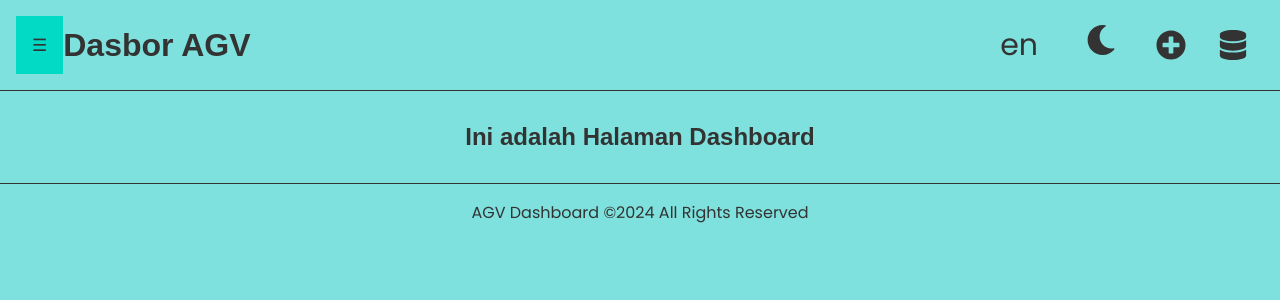
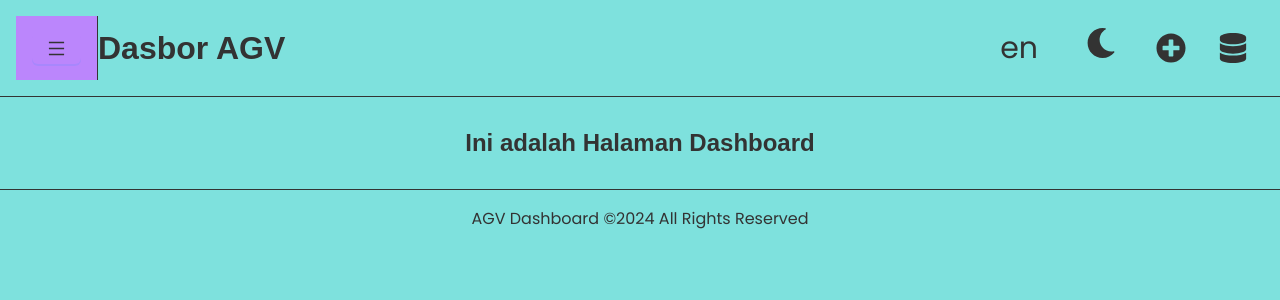
Before and after one commit to Jessicasgc/react-agv-dashboard, a React (Vite) app: page / in a window 1280 px wide. Shown: the top 300 px of the page. Built offline with nearby package versions, Linux system fonts and the light colour scheme; no server answers; a web font is replaced by a local one.

Commit message:
Repair again

```diff
--- a/src/components/NavSlide.jsx
+++ b/src/components/NavSlide.jsx
@@ -1,29 +1,40 @@
 import React, { useState } from 'react';
 import { LocaleConsumer } from '../contexts/LocaleContext';
 import { Link } from 'react-router-dom';
+import { Drawer, Button, Divider, Menu } from 'antd';
+import { MenuOutlined, DashboardOutlined, AppstoreOutlined, ScheduleOutlined } from '@ant-design/icons';
+const { Item } = Menu;
+function NavSlide(){
+    const [visible, setVisible] = useState(false);
 
-function NavSlide(){
-    const [isOpen, setIsOpen] = useState(false);
+  const showDrawer = () => {
+    setVisible(true);
+  };
 
-    const toggleNav = () => {
-      setIsOpen(!isOpen);
-    };
+  const onClose = () => {
+    setVisible(false);
+  };
     return (
         <LocaleConsumer>
             {() => {
                 return (
-             <div>
-                 <button className="toggle-button" onClick={toggleNav}>
-                            &#9776; {/* Unicode for hamburger icon */}
-                        </button>
-                    <nav className={`slide-navigation ${isOpen ? 'open' : ''}`}>
-
-                        <ul>
-                            <li><Link to='/'>Dashboard</Link></li>
-                            <li><Link to='/item'>Item</Link></li>
-                            <li><Link to='/task'>Task</Link></li>
-                        </ul>
-                        </nav>
+             <div className='nav-drawer'>
+                 <Button className="burger-button" type="primary" onClick={showDrawer}>
+                          <MenuOutlined />
+                        </Button>
+                        <Drawer
+        title="Navigation"
+        placement="left"
+        closable={false}
+        onClose={onClose}
+        visible={visible}
+      >
+                   <Menu mode="inline" className='menu-nav'>
+                <Item key="1" icon={<DashboardOutlined />}><Link to='/'>Dashboard</Link></Item>
+                <Item key="2" icon={<AppstoreOutlined />}><Link to='/item'>Item</Link></Item>
+                <Item key="3" icon={<ScheduleOutlined />}><Link to='/task'>Task</Link></Item>
+              </Menu>
+                        </Drawer>
              </div>
 
 
--- a/src/components/Task/AddTask.jsx
+++ b/src/components/Task/AddTask.jsx
@@ -36,9 +36,9 @@ function AddTask() {
     };
 
     return (
-        <form className='add-task_input' onSubmit={onSubmitHandler}>
+        <form className='task_input' onSubmit={onSubmitHandler}>
             <select
-                className='add-task_dropdown'
+                className='task_dropdown'
                 name='id_station_output'
                 value={formData.id_station_output}
                 onChange={onInputChange}
@@ -53,7 +53,7 @@ function AddTask() {
             </select>
 
             <select
-                className='add-task_dropdown'
+                className='task_dropdown'
                 name='id_station_input'
                 value={formData.id_station_input}
                 onChange={onInputChange}
@@ -69,7 +69,7 @@ function AddTask() {
 
             {/* Dropdown for Item */}
             <select
-                className='add-task_dropdown'
+                className='task_dropdown'
                 name='id_item'
                 value={formData.id_item}
                 onChange={onInputChange}
@@ -83,7 +83,7 @@ function AddTask() {
                 ))}
             </select>
 
-            <div className='add-task_action'>
+            <div className='task_action'>
                 <button className='action' type='submit'>
                     Add Task
                 </button>
--- a/src/components/Task/EditTask.jsx
+++ b/src/components/Task/EditTask.jsx
@@ -6,7 +6,7 @@ import useItems from '../../custom_hooks/GET_HOOKS/useItems';
 function EditTask({ id, editTaskById }) {
     const { stations } = useStations();
     const { items } = useItems();
-
+    console.log(id);
     const [formData, setFormData] = React.useState({
         id_station_input: '',
         id_station_output: '',
@@ -44,7 +44,7 @@ function EditTask({ id, editTaskById }) {
                 {/* Map over the stations array to populate the dropdown options */}
                 {stations.map(station => (
                     <option key={station.id} value={station.id}>
-                        {station.station_code}
+                        {station.station_name}
                     </option>
                 ))}
             </select>
@@ -59,7 +59,7 @@ function EditTask({ id, editTaskById }) {
                 {/* Map over the stations array to populate the dropdown options */}
                 {stations.map(station => (
                     <option key={station.id} value={station.id}>
-                        {station.station_code}
+                        {station.station_name}
                     </option>
                 ))}
             </select>
@@ -75,7 +75,7 @@ function EditTask({ id, editTaskById }) {
                 {/* Map over the items array to populate the dropdown options */}
                 {items.map(item => (
                     <option key={item.id} value={item.id}>
-                        {item.code}
+                        {item.item_code}
                     </option>
                 ))}
             </select>
@@ -91,7 +91,7 @@ function EditTask({ id, editTaskById }) {
 
 EditTask.propTypes = {
     editTaskById: PropTypes.func.isRequired,
-    id: PropTypes.string.isRequired,
+    id: PropTypes.number.isRequired,
 };
 
 export default EditTask;
--- a/src/components/Task/EditTaskButton.jsx
+++ b/src/components/Task/EditTaskButton.jsx
@@ -17,7 +17,8 @@ function EditTaskButton({ id }) {
     };
 
     function onEditTaskHandler({ id, id_station_input, id_station_output, id_item}){
-      editTaskById({ id, id_station_input, id_station_output, id_item});
+      editTaskById( id, {id_station_input, id_station_output, id_item});
+
       setVisible(false);
     }
     return (
@@ -40,7 +41,7 @@ function EditTaskButton({ id }) {
   }
 
   EditTaskButton.propTypes = {
-    id: PropTypes.string.isRequired,
+    id: PropTypes.number.isRequired,
   }
 
   export default EditTaskButton;
--- a/src/components/Task/Task.jsx
+++ b/src/components/Task/Task.jsx
@@ -24,11 +24,11 @@ function Task({id, task_name, task_code, task_status, id_agv, start_time, end_ti
     );
 }
 Task.propTypes= {
-    id: PropTypes.string.isRequired,
+    id: PropTypes.number.isRequired,
     task_name: PropTypes.string.isRequired,
     task_code: PropTypes.string.isRequired,
     task_status: PropTypes.string.isRequired,
-    id_agv: PropTypes.string.isRequired,
+    id_agv: PropTypes.number,
     start_time: PropTypes.string,
     end_time: PropTypes.string,
     created_at: PropTypes.string.isRequired,
--- a/src/components/Task/TaskBody.jsx
+++ b/src/components/Task/TaskBody.jsx
@@ -29,11 +29,11 @@ function TaskBody({id, task_name, task_code, task_status, id_agv, start_time, en
 }
 
 TaskBody.propTypes = {
-   id: propTypes.string.isRequired,
+   id: propTypes.number.isRequired,
    task_name: propTypes.string.isRequired,
    task_code: propTypes.string.isRequired,
    task_status: propTypes.string.isRequired,
-   id_agv: propTypes.string.isRequired,
+   id_agv: propTypes.number,
    start_time: propTypes.string,
    end_time: propTypes.string,
    created_at: propTypes.string.isRequired,
--- a/src/styles/style.css
+++ b/src/styles/style.css
@@ -179,7 +179,24 @@
   transform: translateX(0);
 }
 
-.toggle-button {
+.menu-nav{
+  display: flex;
+  flex-direction: column;
+  padding: 16px;
+  font-size: large;
+
+}
+
+[data-theme="light"] .nav-drawer{
+
+  padding: 16px;
+  font-size: large;
+  background-color: var(--primary);
+  color: var(--on-surface);
+  border-right: 1px solid var(--on-background);
+}
+
+.burger-button {
   background-color: var(--primary);
   color: var(--on-surface);
   padding: 16px;
@@ -188,7 +205,7 @@
   cursor: pointer;
 }
 
-.toggle-button:hover {
+.burger-button:hover {
   background-color: var(--primary-variant);
 }
 
@@ -230,6 +247,6 @@ li a:hover {
 }
 
 [data-theme="light"] li a:hover {
-  background-color: var(--primary-variant);
+  background-color: var(--secondary);
   color: var(--on-surface);
 }
--- a/src/utils/crud_api.js
+++ b/src/utils/crud_api.js
@@ -325,7 +325,8 @@ async function addTask({ id_station_input, id_station_output, id_item }) {
   //   return { error: false, data: responseJson.data };
   // }
 
-  async function editTaskById({ id, id_station_input, id_station_output, id_item }) {
+  async function editTaskById(id, {id_station_input, id_station_output, id_item }) {
+    console.log("id",id);
     const response = await fetch(`${BASE_URL}/task/${id}`, {
       method: 'PUT',
       headers: {
```
